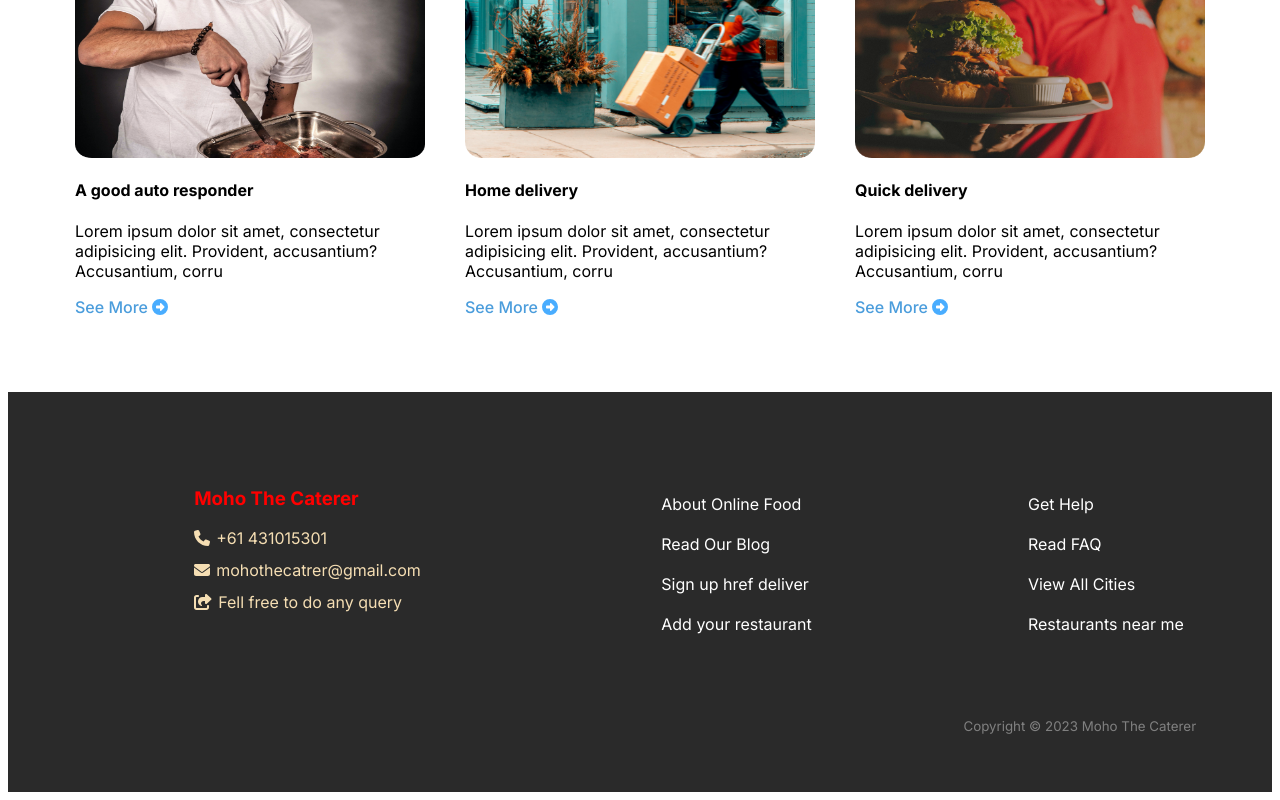
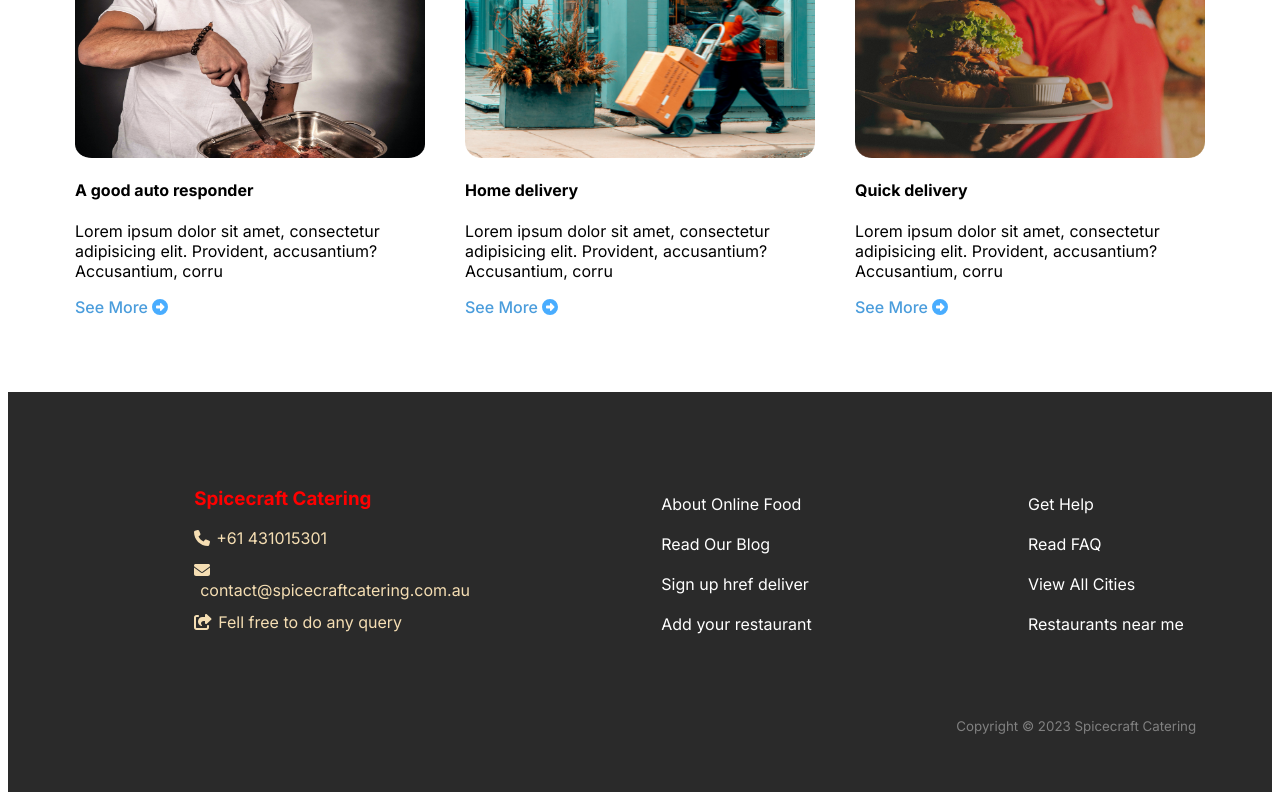
Before and after one commit to prosourav/foodie, a Next.js app: page / in a window 1280 px wide. Shown: the part 1780-2580 px from the top of the page. Built offline with nearby package versions, Linux system fonts and the light colour scheme.

Commit message:
Dev- changed mail

```diff
--- a/app/components/Footer.js
+++ b/app/components/Footer.js
@@ -17,7 +17,7 @@ const Footer = () => {
         <div className="title">
           {/* <img src={WhiteLogo} alt="Hot Onion White Logo" /> */}
           <h3 style={{ color: 'whitesmoke', color: 'red' }}>
-            Moho The Caterer
+            Spicecraft Catering
           </h3>
           <div style={{ display: 'flex', flexDirection: 'column' }}>
             <div>
@@ -26,7 +26,7 @@ const Footer = () => {
             </div>
             <div style={{ marginTop: '12px' }}>
               <FontAwesomeIcon icon={faEnvelope} color='wheat' />
-              <span style={{ color: 'wheat', paddingLeft: '6px' }}>mohothecatrer@gmail.com</span>
+              <span style={{ color: 'wheat', paddingLeft: '6px' }}>contact@spicecraftcatering.com.au</span>
             </div>
             {/* <button style={{ background: 'rgb(0, 133, 255)', cursor: 'pointer', color: 'white', padding: '10px 20px', borderRadius: '6px', border: 'none' }} onClick={() => setIsOpen(true)}>Know More</button> */}
 
@@ -56,7 +56,7 @@ const Footer = () => {
         </div>
       </div>
       <div style={{ display: 'flex', justifyContent: 'flex-end', marginRight: '6%', paddingTop: '50px' }}>
-        <small style={{ textAlign: 'center', color: 'gray' }}>Copyright &copy;  {new Date().getFullYear()} Moho The Caterer </small>
+        <small style={{ textAlign: 'center', color: 'gray' }}>Copyright &copy;  {new Date().getFullYear()} Spicecraft Catering </small>
       </div>
 
     </footer>
```
